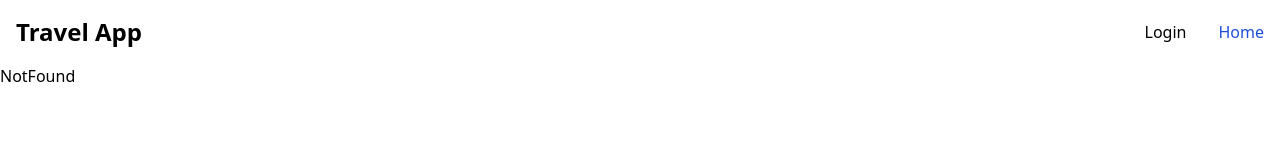
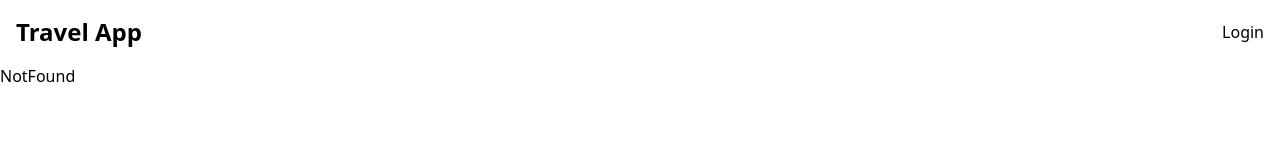
Before and after one commit to lukasilverio94/travel-app, a React (Vite) app in the folder frontend/: page / in a window 1280 px wide. Shown: the top 160 px of the page. Built offline with nearby package versions, Linux system fonts and the light colour scheme.

Commit message:
validation on post and comment

```diff
--- a/frontend/src/components/CommentList.jsx
+++ b/frontend/src/components/CommentList.jsx
@@ -1,6 +1,6 @@
-import  { useState, useEffect } from 'react';
-import axios from 'axios';
-import PropTypes from 'prop-types';
+import { useState, useEffect } from "react";
+import axios from "axios";
+import PropTypes from "prop-types";
 
 const CommentList = ({ post }) => {
   const [comments, setComments] = useState([]);
@@ -23,20 +23,22 @@ useEffect(() => {
         // console.log('Comments:', commentDetails);
         setComments(commentDetails);
       } catch (error) {
-      console.error('Error fetching comments:', error);
+        console.error("Error fetching comments:", error);
       }
     };
 
     fetchComments();
   }, [post.comments]);
 
-
   return (
     <div>
       <h3>Comments:</h3>
       <ul>
         {comments.map((comment) => (
-        <li key={comment._id}><strong>{comment.writer}</strong>{comment.commentText}</li>
+          <li key={comment._id} className="pt-2">
+            <strong>{comment.writer}: </strong>
+            <p>{comment.commentText}</p>
+          </li>
         ))}
       </ul>
     </div>
--- a/frontend/src/components/Comments.jsx
+++ b/frontend/src/components/Comments.jsx
@@ -1,5 +1,5 @@
 // Comments.jsx
-import { useState } from "react";
+import { useState, useEffect } from "react";
 import axios from "axios";
 import PropTypes from "prop-types";
 import CommentList from "./CommentList"; // Import the CommentList component
@@ -9,7 +9,7 @@ export default function Comments({ post }) {
   const [comment, setComment] = useState({
     postId: post._id,
     commentText: "",
-    writer: JSON.parse(localStorage.getItem("user")).username
+    writer: JSON.parse(localStorage.getItem("user")).username,
   });
 
   const toggleShowComment = () => {
@@ -20,7 +20,7 @@ export default function Comments({ post }) {
     e.preventDefault();
     console.log(comment.postId);
 
-    if (comment.commentText !== "") {
+    if (comment.commentText.trim() !== "") {
       axios
         .post("/comments/newComment", comment, {
           withCredentials: true,
@@ -36,6 +36,10 @@ export default function Comments({ post }) {
       console.log("Comment text is required");
     }
   };
+
+  // useEffect(() => {
+  //   submitComment();
+  // });
 
   return (
     <div>
--- a/frontend/src/components/Navbar.jsx
+++ b/frontend/src/components/Navbar.jsx
@@ -19,11 +19,7 @@ export default function Navbar() {
         })
         .then((response) => {
           setUsername(response.data.username);
-
-          localStorage.setItem("user", JSON.stringify(response.data));
-
-          // Corrected log statement
-          console.log(JSON.parse(localStorage.getItem("user")).username);
+          localStorage.setItem("username", response.data.username);
         })
         .catch((error) => {
           console.error("Error fetching user information:", error.message);
@@ -140,14 +136,6 @@ export default function Navbar() {
                     <h2>Login</h2>
                   </Link>
                 </li>
-                <li>
-                  <Link
-                    to="/"
-                    className="block py-2 px-3 text-white bg-blue-700 rounded md:bg-transparent md:text-blue-700 md:p-0 md:dark:text-blue-500"
-                  >
-                    Home
-                  </Link>
-                </li>
               </>
             )}
           </ul>
--- a/frontend/src/pages/ShowPost.jsx
+++ b/frontend/src/pages/ShowPost.jsx
@@ -23,6 +23,7 @@ export default function ShowPost() {
         setLoading(false);
       });
   }, []);
+
   return (
     <div
       key={post._id}
```
Also changed, not shown: 1 other file (tests, documents, lock files or other folders). Lines whose indentation alone changed are shown as unchanged.
